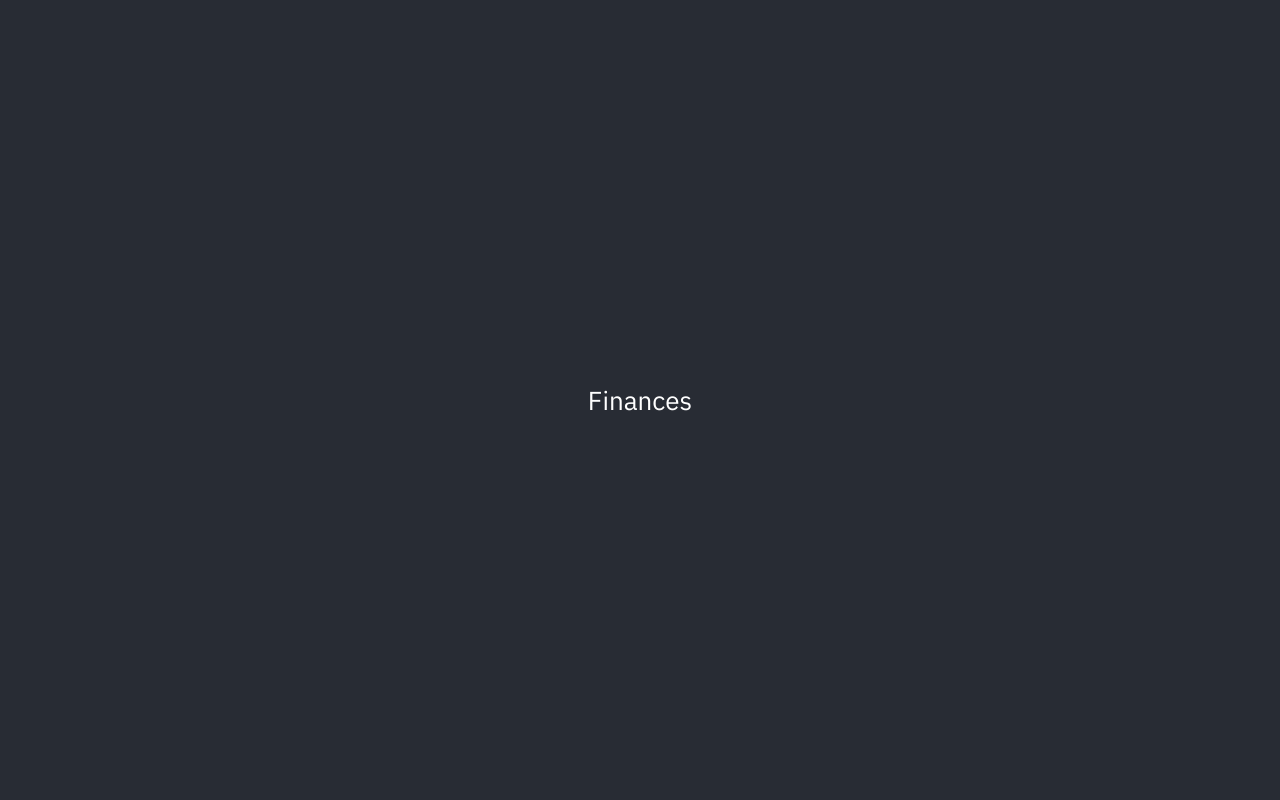
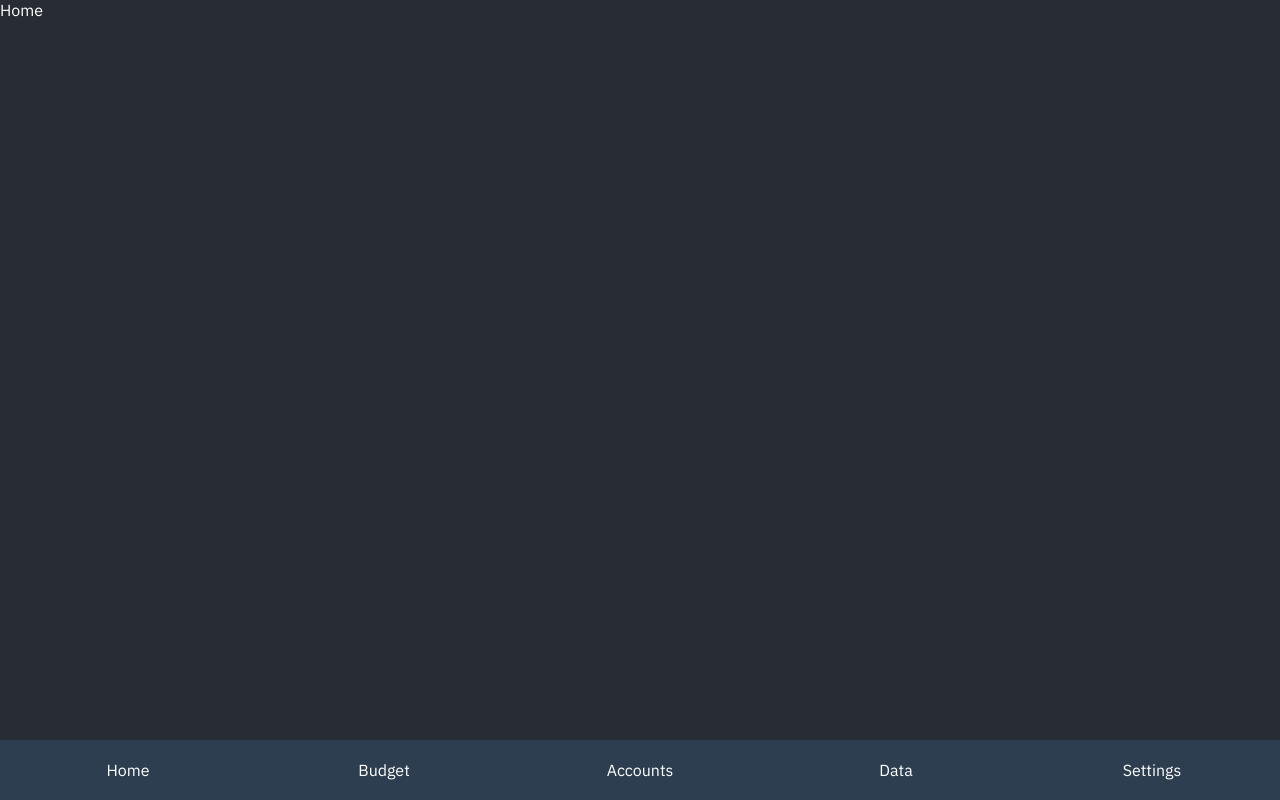
Before and after one commit to ferranfusalba/finances-react, a React (Create React App) app: page / in a window 1280 px wide. Built offline with nearby package versions, Linux system fonts and the light colour scheme.

Commit message:
Apply routes & tab bar

```diff
--- a/src/App.scss
+++ b/src/App.scss
@@ -1,13 +1,31 @@
 .App {
-  text-align: center;
-  &-header {
+  color: white;
+  height: 100vh;
+  main {
     background-color: var(--secondary);
     min-height: 100vh;
-    display: flex;
-    flex-direction: column;
-    align-items: center;
-    justify-content: center;
-    font-size: calc(10px + 2vmin);
-    color: white;
+  }
+  nav {
+    background-color: var(--primary);
+    height: 3.75rem;
+    position: absolute;
+    bottom: 0;
+    width: 100vw;
+    ul {
+      display: grid;
+      grid-template-columns: repeat(5, 1fr);
+      text-align: center;
+      padding: 0;
+      margin: 0;
+      height: 100%;
+      align-items: center;
+      li {
+        list-style-type: none;
+        a {
+          text-decoration: none;
+          color: white;
+        }
+      }
+    }
   }
 }
--- a/src/App.tsx
+++ b/src/App.tsx
@@ -1,13 +1,37 @@
-import './App.scss';
+import { BrowserRouter as Router, Routes, Route, Link } from "react-router-dom";
+import "./App.scss";
 
 function App() {
   return (
     <div className="App">
-      <header className="App-header">
-        <p>
-          Finances
-        </p>
-      </header>
+      <main>
+        <Routes>
+          <Route path="/" element={<>Home</>} />
+          <Route path="/budget" element={<>Budget</>} />
+          <Route path="/accounts" element={<>Accounts</>} />
+          <Route path="/data" element={<>Data</>} />
+          <Route path="/settings" element={<>Settings</>} />
+        </Routes>
+      </main>
+      <nav>
+        <ul>
+          <li>
+            <Link to="/">Home</Link>
+          </li>
+          <li>
+            <Link to="/budget">Budget</Link>
+          </li>
+          <li>
+            <Link to="/accounts">Accounts</Link>
+          </li>
+          <li>
+            <Link to="/data">Data</Link>
+          </li>
+          <li>
+            <Link to="/settings">Settings</Link>
+          </li>
+        </ul>
+      </nav>
     </div>
   );
 }
```
Also changed, not shown: src/index.tsx (+9 -8 lines).
